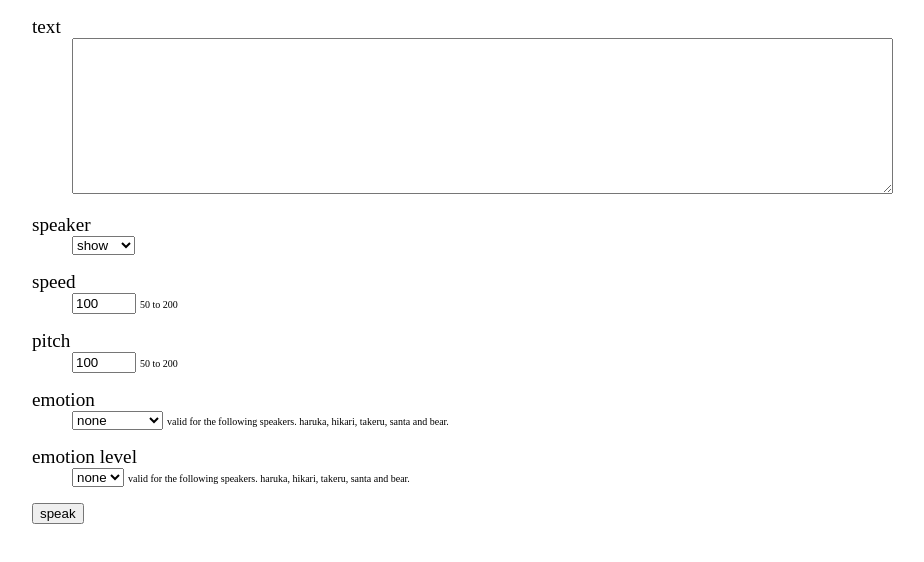
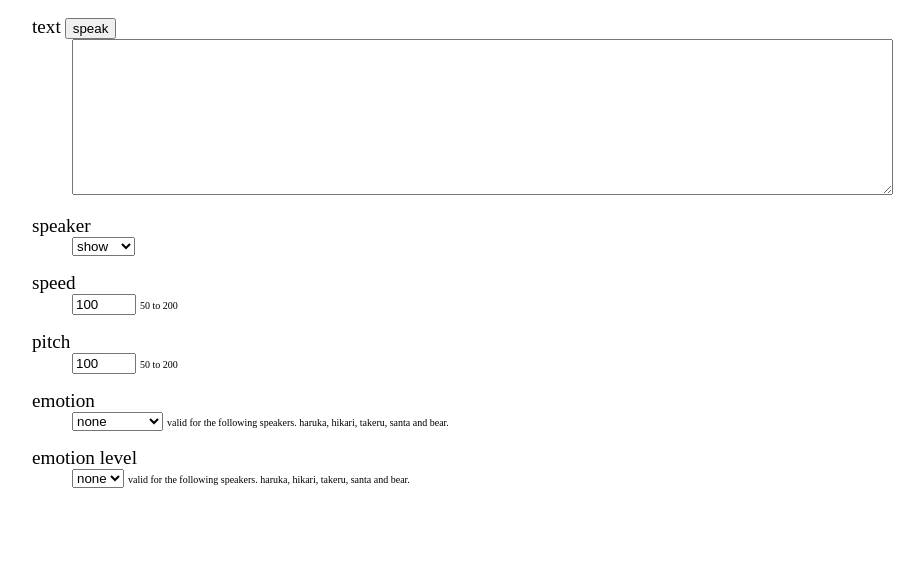
Before and after one commit to tamanishi/dictateServer, a website: page public/index.html in a window 1280 px wide. Shown: the whole page, without its empty margins (16-940 px from the left). Drawn offline with Linux system fonts and the light colour scheme.

Commit message:
tweak leyout

```diff
--- a/public/index.html
+++ b/public/index.html
@@ -63,7 +63,7 @@
   </head>
   <body>
     <li>
-      <ul><span class='title'>text</span>
+      <ul><span class='title'>text</span> <span class='button'><button onclick="speak()">speak</button></span>
         <li>
           <ul>
             <textarea id='text' rows='10' cols='100'></textarea>
@@ -123,7 +123,6 @@
           </ul>
         </li>
       </ul>
-      <ul><li><button onclick="speak()">speak</button></li></ul>
     </li>
   </body>
 </html>
```
